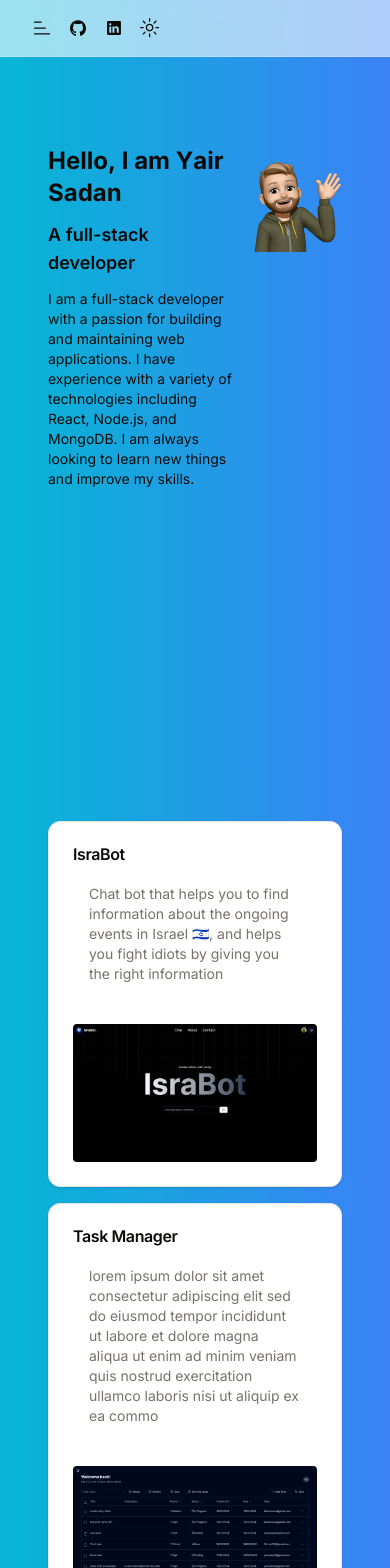
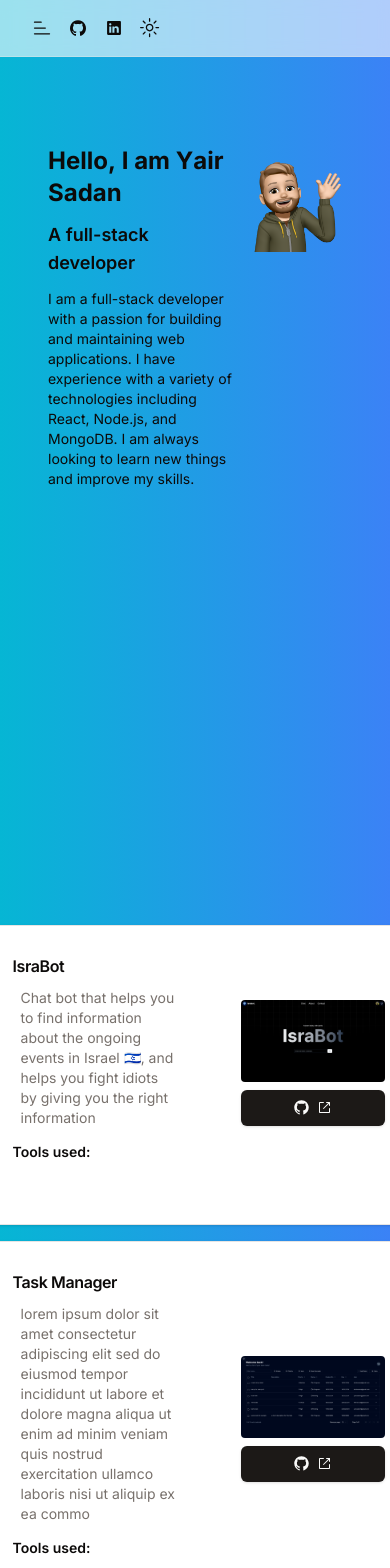
Before and after one commit to YairSadan/portfolio, a Next.js app: page / in a window 390 px wide. Shown: the top 1568 px of the page. Built offline with nearby package versions, Linux system fonts and the light colour scheme.

Commit message:
Add new technologies to stack and display them in project cards

```diff
--- a/components/about.tsx
+++ b/components/about.tsx
@@ -88,7 +88,29 @@ export const stack = [
   },
   {
     title: "FRAMER MOTION",
-    logo: <span className={cn(className, "icon-[logos--framer] m-4")} />,
+    logo: <span className={cn(className, "icon-[logos--framer]")} />,
+    level: 95,
+  },
+  {
+    title: "GIT",
+    logo: <span className={cn(className, "icon-[logos--git-icon]")} />,
+    level: 95,
+  },
+  {
+    title: "PRISMA",
+    logo: <span className={cn(className, "icon-[logos--prisma]")} />,
+    level: 95,
+  },
+  {
+    title: "OPENAI",
+    logo: <span className={cn(className, "icon-[logos--openai-icon]")} />,
+    level: 95,
+  },
+  {
+    title: "POSTGRESQL",
+    logo: <span className={cn(className, "icon-[logos--postgresql]")} />,
     level: 95,
   },
 ];
+
+export type Stack = (typeof stack)[0];
--- a/components/projects.tsx
+++ b/components/projects.tsx
@@ -8,14 +8,15 @@ import {
   CardTitle,
 } from "./ui/card";
 import { Button } from "./ui/button";
-import { ExternalLinkIcon } from "@radix-ui/react-icons";
+import { ExternalLinkIcon, GitHubLogoIcon } from "@radix-ui/react-icons";
 import { projects } from "@/config/consts";
 
 export default function Projects() {
   return (
-    <div id="projects" className="grid md:grid-cols-2 gap-4 -mt-6">
+    <div id="projects" className="grid md:grid-cols-2 gap-4">
       {projects.map((project) => (
-        <Card key={project.title}>
+        <Card key={project.title} className="flex flex-row">
+          <div className="flex flex-col gap-2 p-2">
             <CardHeader>
               <CardTitle className="flex gap-2">
                 {project.title}
@@ -25,15 +26,24 @@ export default function Projects() {
                   </p>
                 )}
               </CardTitle>
-            <CardDescription className="text-sm p-4">
+              <CardDescription className="text-sm p-2 space-y-2">
                 {project.description}
               </CardDescription>
+              <span className="text-sm font-semibold">Tools used:</span>
+              <div className="flex gap-2">
+                {project.stack.map((stack) => (
+                  <span key={stack.title} className="h-6 w-6">
+                    {stack.logo}
+                  </span>
+                ))}
+              </div>
             </CardHeader>
-          <CardContent className="flex flex-col gap-2 items-center justify-center">
+          </div>
+          <CardContent className="flex flex-grow flex-col gap-2 items-center justify-center">
             <Link
               href={project.link}
               target="_blank"
-              className="relative group hover:scale-110 hover:shadow-2xl ease-in-out transform transition"
+              className="relative group hover:scale-110 hover:shadow-2xl ease-in-out transform transition w-36"
             >
               <Image
                 className="dark:hidden rounded-sm"
@@ -57,6 +67,16 @@ export default function Projects() {
                 <ExternalLinkIcon />
               </Button>
             </Link>
+            <Button asChild>
+              <Link
+                href={project.githubLink}
+                target="_blank"
+                className=" space-x-2 w-36"
+              >
+                <GitHubLogoIcon />
+                <ExternalLinkIcon />
+              </Link>
+            </Button>
           </CardContent>
         </Card>
       ))}
--- a/config/consts.tsx
+++ b/config/consts.tsx
@@ -1,4 +1,4 @@
-import { stack } from "@/components/about";
+import { Stack, stack } from "@/components/about";
 
 export const projects = [
   {
@@ -10,7 +10,7 @@ export const projects = [
     underConstruction: false,
     previewImageLight: "/previewImages/isra-bot-light.png",
     previewImageDark: "/previewImages/isra-bot-dark.png",
-    stack: [stack[1], stack[2], stack[3]],
+    stack: [stack[12], stack[4], stack[9]] as Stack[],
   },
   {
     title: "Task Manager",
@@ -21,6 +21,7 @@ export const projects = [
     underConstruction: false,
     previewImageLight: "/previewImages/task-manager-light.png",
     previewImageDark: "/previewImages/task-manager-dark.png",
+    stack: [stack[0], stack[4], stack[13]] as Stack[],
   },
   {
     title: "Clients Manager",
@@ -31,6 +32,7 @@ export const projects = [
     underConstruction: true,
     previewImageLight: "/previewImages/under-construction.png",
     previewImageDark: "/previewImages/under-construction.png",
+    stack: [stack[0], stack[1], stack[2]] as Stack[],
   },
   {
     title: "Portfolio",
@@ -38,8 +40,11 @@ export const projects = [
       "This is the portfolio you are currently looking at, built with Next.js and TailwindCSS 🚀",
     link: "https://yairsadan.vercel.app",
     githubLink: "https://github.com/YairSadan/portfolio",
-    underConstruction: false,
+    underConstruction: true,
     previewImageLight: "/previewImages/portfolio-light.png",
     previewImageDark: "/previewImages/portfolio-dark.png",
+    stack: [stack[9], stack[4], stack[8]] as Stack[],
   },
 ];
+
+export type Project = (typeof projects)[0];
```
Lines whose indentation alone changed are shown as unchanged.
